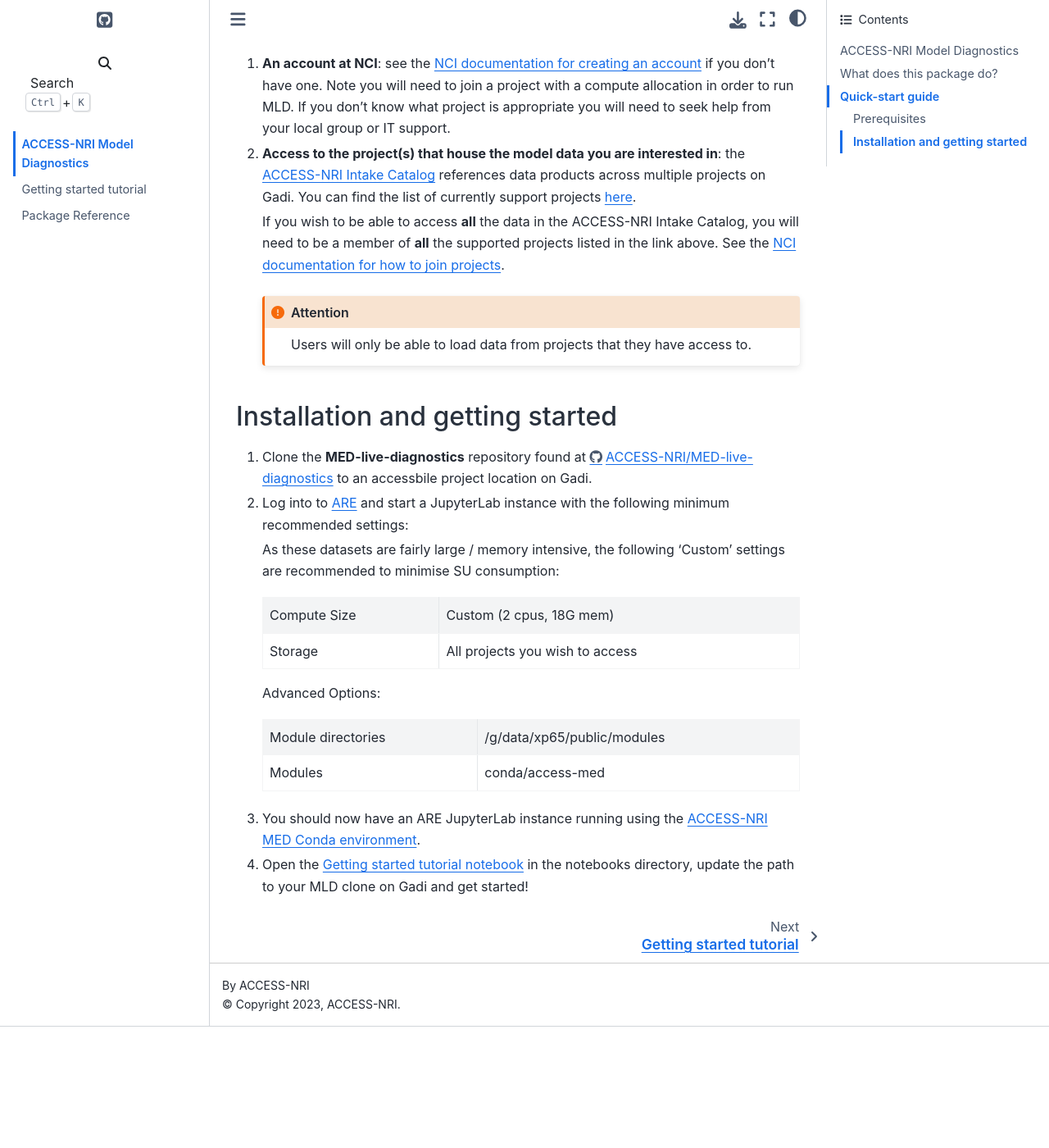
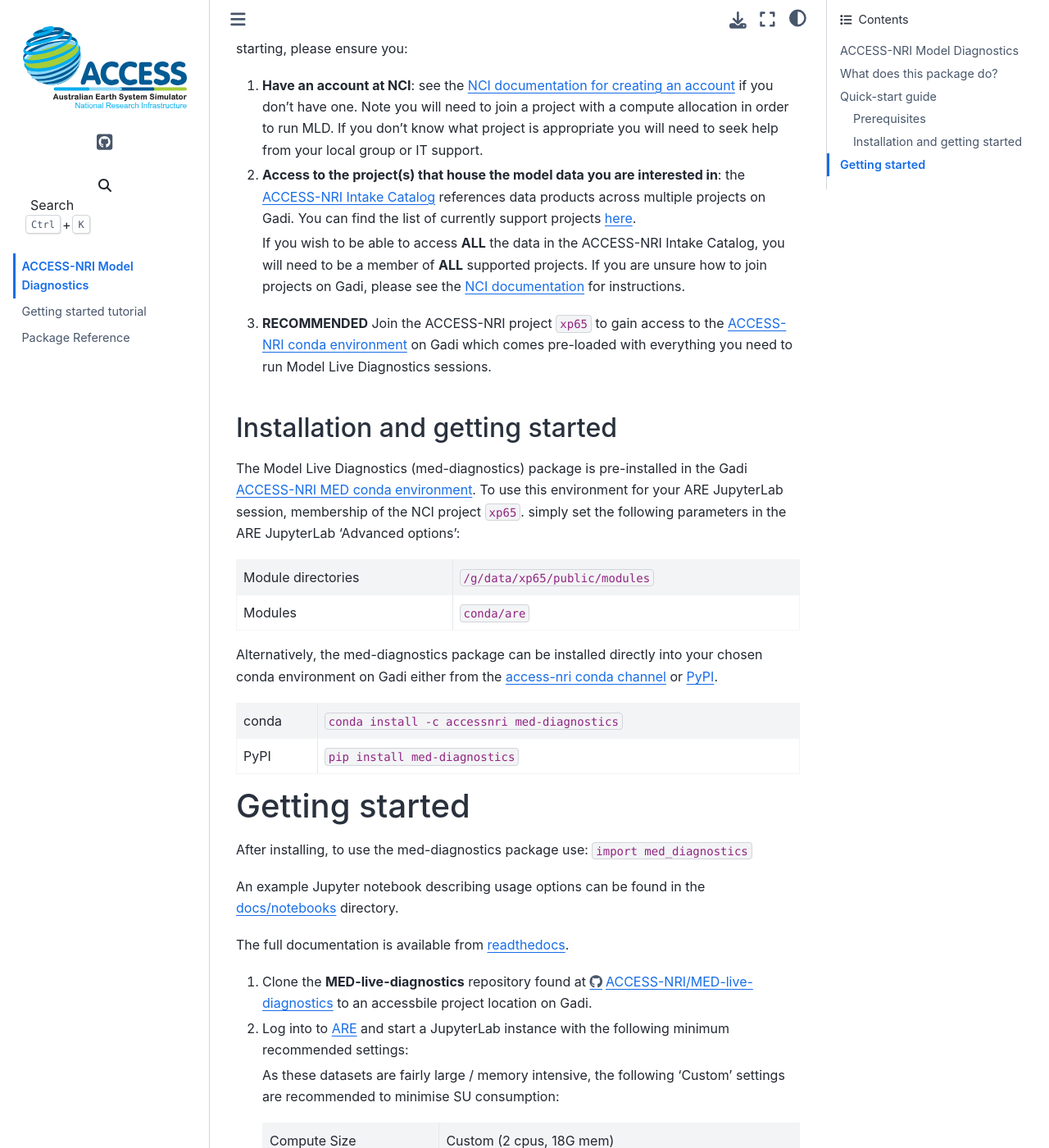
Before and after one commit to ACCESS-NRI/MED-live-diagnostics, a Sphinx documentation site: the page built from docs/index.rst, in a window 1280 px wide and 1400 px high, scrolled down 1135 px. Shown: the whole window at 82% size. Built offline with Sphinx 7.4.7 and the Sphinx Book theme 1.1.4, drawn with Linux system fonts in a browser that asks for light colours; before the commit the page ends 2387 px from its top, so only the background shows below that.

Commit message:
Update index.rst

```diff
--- a/docs/index.rst
+++ b/docs/index.rst
@@ -40,10 +40,10 @@
 Prerequisites
 ^^^^^^^^^^^^^
 
-As MLD uses both the `ACCESS-NRI Intake Catalog <https://github.com/ACCESS-NRI/access-nri-intake-catalog/tree/main>`_ to handle model data
-and the `Australian Research Environment (ARE) <https://are.nci.org.au/>`_ to run ``JupyterLab``, users require the following:
+Model Live diagnostics uses both the `ACCESS-NRI Intake Catalog <https://github.com/ACCESS-NRI/access-nri-intake-catalog/tree/main>`_ to handle model data
+and the `Australian Research Environment (ARE) <https://are.nci.org.au/>`_ to run ``JupyterLab`` sessions. Before starting, please ensure you:
 
-#. **An account at NCI**: see the `NCI documentation for creating an account <https://opus.nci.org.au/display/Help/How+to+create+an+NCI+user+account>`_ if you don't have one.
+#. **Have an account at NCI**: see the `NCI documentation for creating an account <https://opus.nci.org.au/display/Help/How+to+create+an+NCI+user+account>`_ if you don't have one.
    Note you will need to join a project with a compute allocation in order to run MLD. If you don't know what project is appropriate you will need to seek help from your local
    group or IT support.
 
@@ -51,15 +51,45 @@
    products across multiple projects on Gadi. You can find the list of currently support projects
    `here <https://github.com/ACCESS-NRI/access-nri-intake-catalog/blob/main/docs/project_list.rst>`_.
 
-   If you wish to be able to access **all** the data in the ACCESS-NRI Intake Catalog, you will need to be a member of **all**
-   the supported projects listed in the link above. See the `NCI documentation for how to join projects <https://opus.nci.org.au/display/Help/How+to+connect+to+a+project>`_.
+   If you wish to be able to access **ALL** the data in the ACCESS-NRI Intake Catalog, you will need to be a member of **ALL** supported projects. If you are unsure how to join projects on Gadi,
+   please see the `NCI documentation <https://opus.nci.org.au/display/Help/How+to+connect+to+a+project>`_ for instructions.
 
-   .. attention::
-      Users will only be able to load data from projects that they have access to.
+#. **RECOMMENDED** Join the ACCESS-NRI project ``xp65`` to gain access to the `ACCESS-NRI conda environment <https://github.com/ACCESS-NRI/MED-condaenv>`_ on Gadi which comes pre-loaded with everything you need
+   to run Model Live Diagnostics sessions.
 
 
 Installation and getting started
 ^^^^^^^^^^^^^
+The Model Live Diagnostics (med-diagnostics) package is pre-installed in the Gadi `ACCESS-NRI MED conda environment <https://github.com/ACCESS-NRI/MED-condaenv>`_. To use this environment for your ARE JupyterLab session,
+membership of the NCI project ``xp65``.
+simply set the following parameters in the ARE JupyterLab 'Advanced options':
+
++-------------------------+----------------------------------+
+| Module directories      | ``/g/data/xp65/public/modules``  |
++-------------------------+----------------------------------+
+| Modules                 | ``conda/are``                    |
++-------------------------+----------------------------------+
+
+Alternatively, the med-diagnostics package can be installed directly into your chosen conda environment on Gadi either from the
+`access-nri conda channel <https://anaconda.org/accessnri/med-diagnostics>`_ or `PyPI <https://pypi.org/project/med-diagnostics/>`_.
+
++---------------+-------------------------------------------------+
+| conda         | ``conda install -c accessnri med-diagnostics``  |
++---------------+-------------------------------------------------+
+| PyPI          | ``pip install med-diagnostics``                 |
++---------------+-------------------------------------------------+
+
+Getting started
+=========================
+After installing, to use the med-diagnostics package use: ``import med_diagnostics``
+
+
+An example Jupyter notebook describing usage options can be found in the `docs/notebooks <https://github.com/ACCESS-NRI/MED-live-diagnostics/tree/main/docs/notebooks>`_ directory.
+
+The full documentation is available from `readthedocs <https://med-live-diagnostics.readthedocs.io/en/latest/index.html>`_.
+
+
+
 #. Clone the **MED-live-diagnostics** repository found at https://github.com/ACCESS-NRI/MED-live-diagnostics to an accessbile project location on Gadi.
 
 #. Log into to `ARE <https://are.nci.org.au>`_ and start a JupyterLab instance with the following minimum recommended settings:
```
